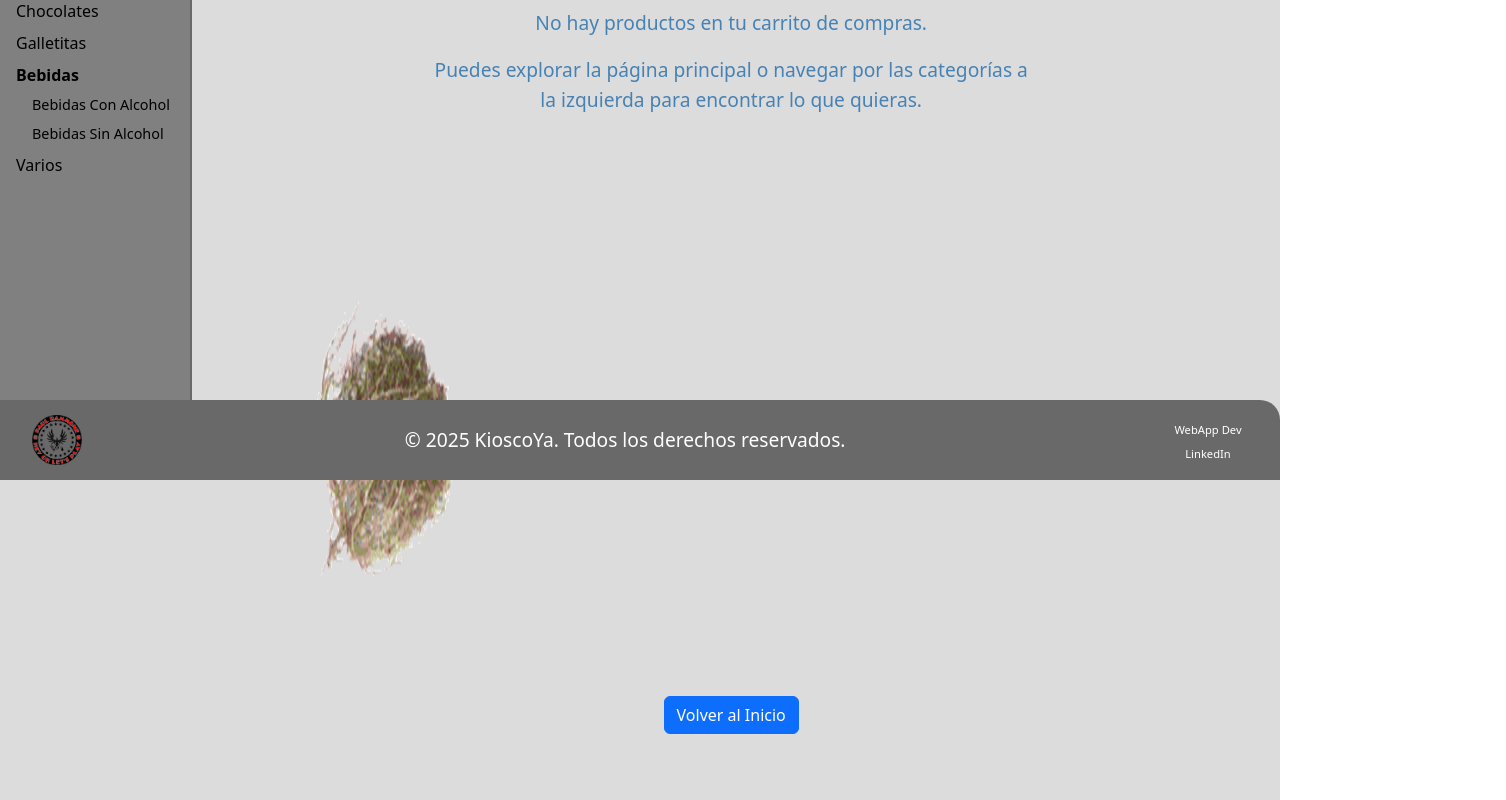
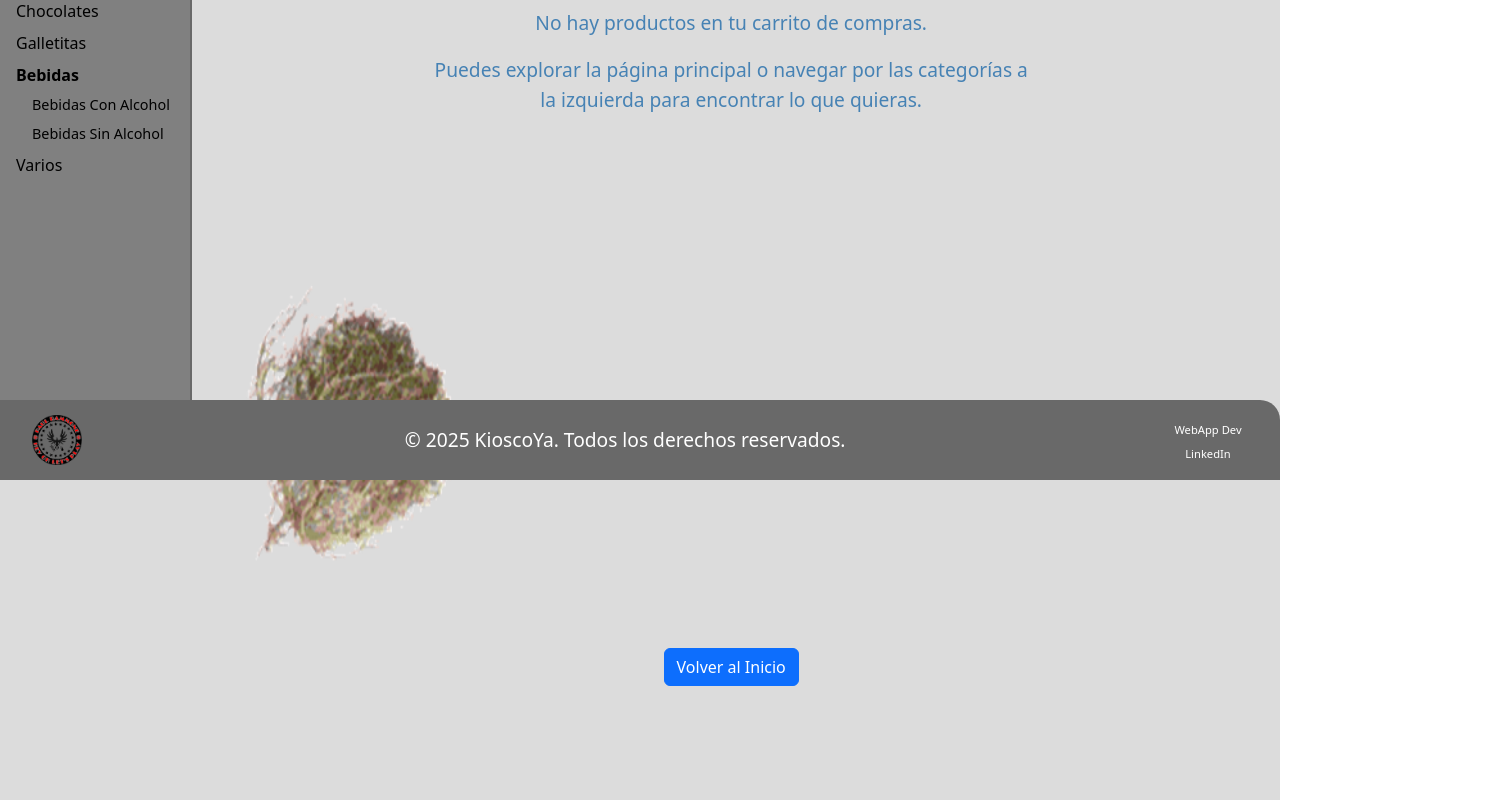
Before and after one commit to 89pabloalvarez/react-js-81725, a React (Vite) app: page /cart-empty in a window 1280 px wide. Shown: the part 320-1120 px from the top of the page, 1506 px wide, since content can reach past the window. Built offline with nearby package versions, Linux system fonts and the light colour scheme.

Commit message:
Acomodo la página de carrito vacío... el carrito vacío es una página autónoma asi que lo puse en "pages"... solo de muestra y navegación, sin lógica sin contenedor ni nada. agrego los 2 componentes vacíos del carrito para la vista y la lista, a analizar todavia pero es algo.

```diff
--- a/src/App.css
+++ b/src/App.css
@@ -457,9 +457,10 @@ main {
 
 .emptycart-image {
   display: block;
-  margin: 2rem 0;
-  width: 100%;
+  width: 100vw;
   height: 500px;
+  position: relative;
+  left: -8.7%;
 }
 
 /*////////////////////////////////////////////////////*/
--- a/src/App.jsx
+++ b/src/App.jsx
@@ -7,7 +7,7 @@ import NotFound from './pages/NotFound'
 import ProductListView from './pages/ProductListView'
 import ProductDetailContainer from './components/main/product/ProductDetailContainer'
 import CardContainer from './components/header/headerMain/cart/CartContainer'
-import CartEmpty from './components/header/headerMain/cart/CartEmpty'
+import CartEmpty from './pages/CartEmpty'
 import { BrowserRouter, Routes, Route } from 'react-router-dom'
 import './App.css'
 import { CartProvider } from './context/CartContext'
--- a/src/components/header/headerMain/cart/CartItem.jsx
+++ /dev/null
@@ -1 +0,0 @@
-//Aca se desarrollará cada item del dropdown del carrito, mostrando la info del producto agregado.
--- a/src/components/header/headerMain/cart/CartEmpty.jsx
+++ b/src/pages/CartEmpty.jsx
@@ -1,7 +1,7 @@
 import React from 'react'
 import { Link } from 'react-router-dom'
-import emptyCartImg from '../../../../assets/animatedImages/pasto-desierto.gif'
-import '../../../../App.css'
+import emptyCartImg from '../assets/animatedImages/pasto-desierto.gif'
+import '../App.css'
 
 const CartEmpty = () => {
   return (
--- a/src/pages/HowToBuy.jsx
+++ b/src/pages/HowToBuy.jsx
@@ -8,7 +8,7 @@ export default function AboutUs() {
       <p className="page-paragraph"><strong>Paso 1:</strong> Navegá por las categorías disponibles en el menú lateral. Allí encontrarás golosinas, alfajores, chocolates, gaseosas, bebidas con alcohol y mucho más.</p>
       <p className="page-paragraph"><strong>Paso 2:</strong> Elegí el producto que más te guste y hacé clic para ingresar a su detalle. Allí podrás ver la descripción, el precio y la disponibilidad.</p>
       <p className="page-paragraph"><strong>Paso 3:</strong> Seleccioná la cantidad de unidades que deseas comprar. Podés ajustar el número según tus necesidades.</p>
-      <p className="page-paragraph"><strong>Paso 4:</strong> Presioná el botón <strong><em>Comprar</em></strong>. El producto se agregará automáticamente a tu carrito de compras.</p>
+      <p className="page-paragraph"><strong>Paso 4:</strong> Presioná el botón con el ícono del <strong><em>Carrito con el "+"</em></strong>. El producto se agregará automáticamente a tu carrito de compras.</p>
       <p className="page-paragraph"><strong>Paso 5:</strong> Repetí el proceso con todos los productos que quieras sumar. Cuando ya no tengas más artículos para agregar, dirigite al carrito desde el ícono superior.</p>
       <p className="page-paragraph"><strong>Paso 6:</strong> Revisá tu selección, confirmá las cantidades y hacé clic en <strong><em>Finalizar Compra</em></strong>. Allí podrás completar tus datos y elegir el método de pago.</p>
       <br></br>
```
Also changed, not shown: src/components/header/headerMain/cart/CartList.jsx (added, +9 -0 lines), src/components/header/headerMain/cart/CartView.jsx (added, +9 -0 lines).
